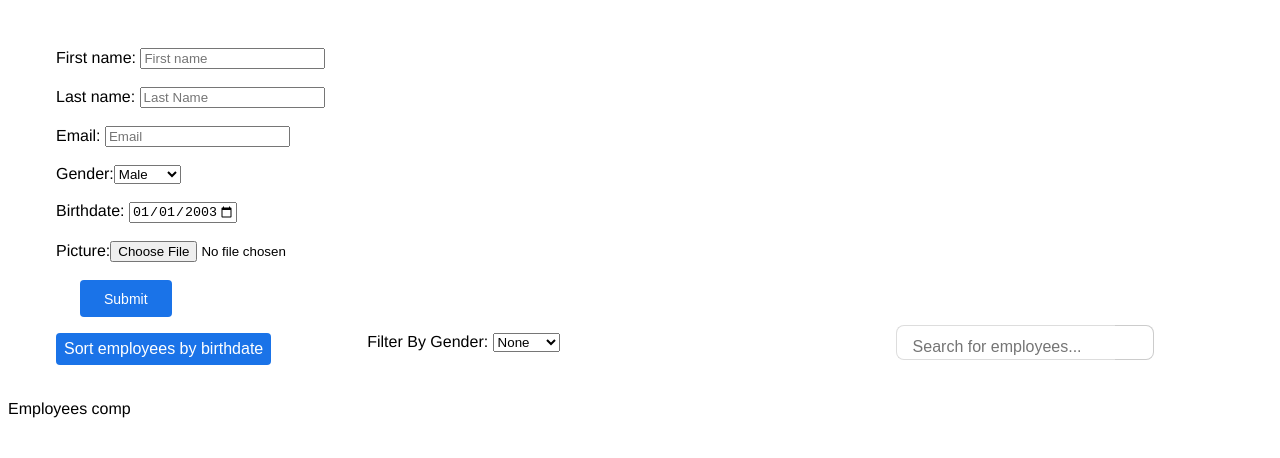
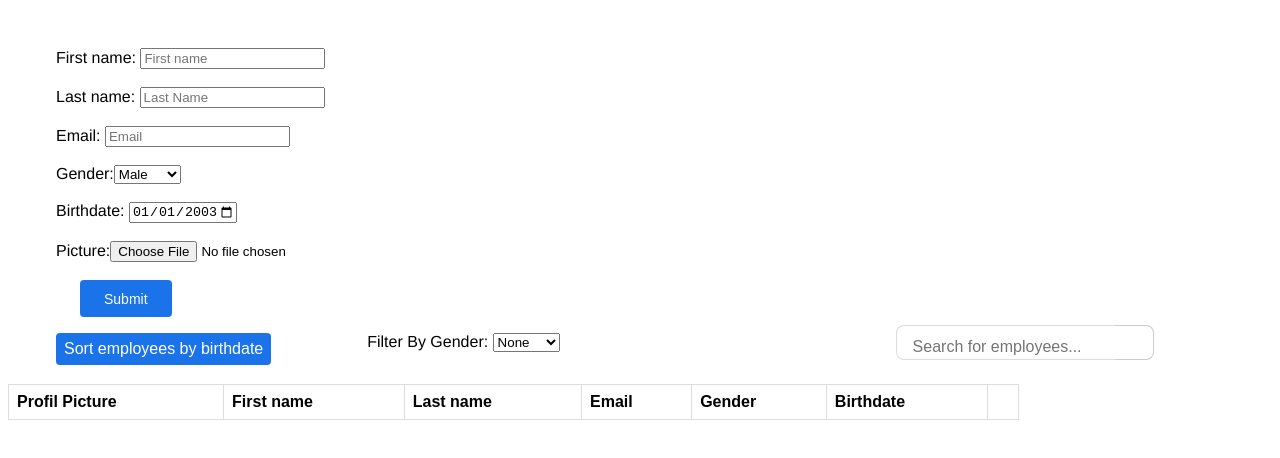
Before and after one commit to AlexandraPuchianu/ManagementSystemVueApp, a Vue app in the folder management-system-app/: page / in a window 1280 px wide. Shown: the top 458 px of the page. Built offline with nearby package versions, Linux system fonts and the light colour scheme; some icons are missing.

Commit message:
Added EmployeesListComponent body and style.

```diff
--- a/management-system-app/src/components/EmployeesListComponent.vue
+++ b/management-system-app/src/components/EmployeesListComponent.vue
@@ -1,5 +1,17 @@
 <template>
-    <p>Employees comp</p>
+    <div class="employeesList">
+        <table id="employeesTable">
+            <tr>
+                <th>Profil Picture</th>
+                <th>First name</th>
+                <th>Last name</th>
+                <th>Email</th>
+                <th>Gender</th>
+                <th>Birthdate</th>
+                <th></th>
+            </tr>
+          </table>
+    </div>
 </template>
 
 <script>
@@ -9,5 +21,31 @@ export default {
 </script>
 
 <style scoped>
+#employeesList{
+    margin-top: 3rem;
+    margin-left: 3rem;
+}
+table {
+    font-family: arial, sans-serif;
+    border-collapse: collapse;
+    width: 80%;
+  }
 
+  td, th {
+    border: 1px solid #dddddd;
+    text-align: left;
+    padding: 8px;
+  }
+
+  tr:nth-child(even) {
+    background-color: #dddddd;
+  }
+
+  #deleteBtn{
+    background-color: #1a73e8;
+    border: none;
+    color: white;
+    cursor: pointer;
+    font-size: 1rem;
+  }
 </style>
```
